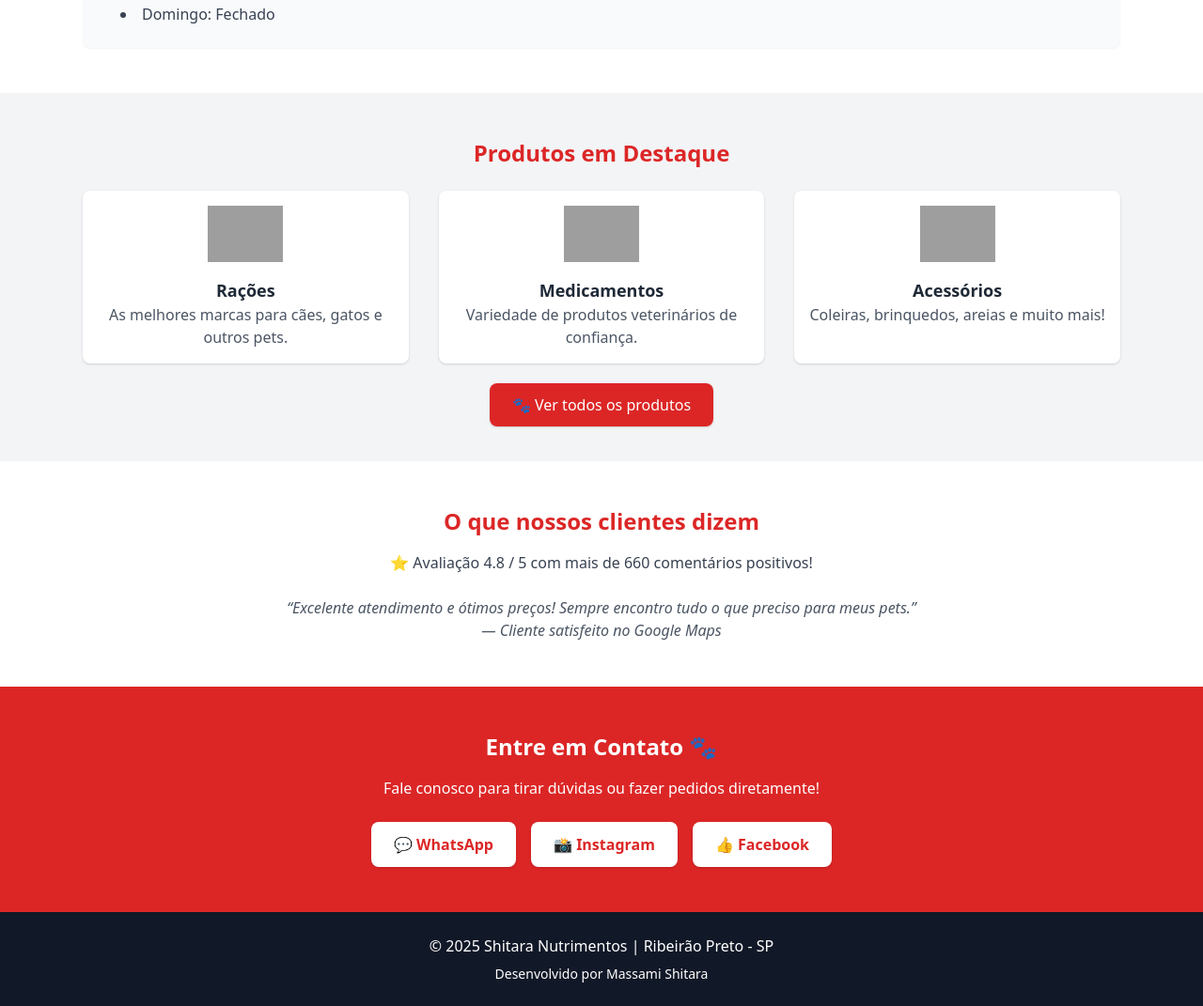
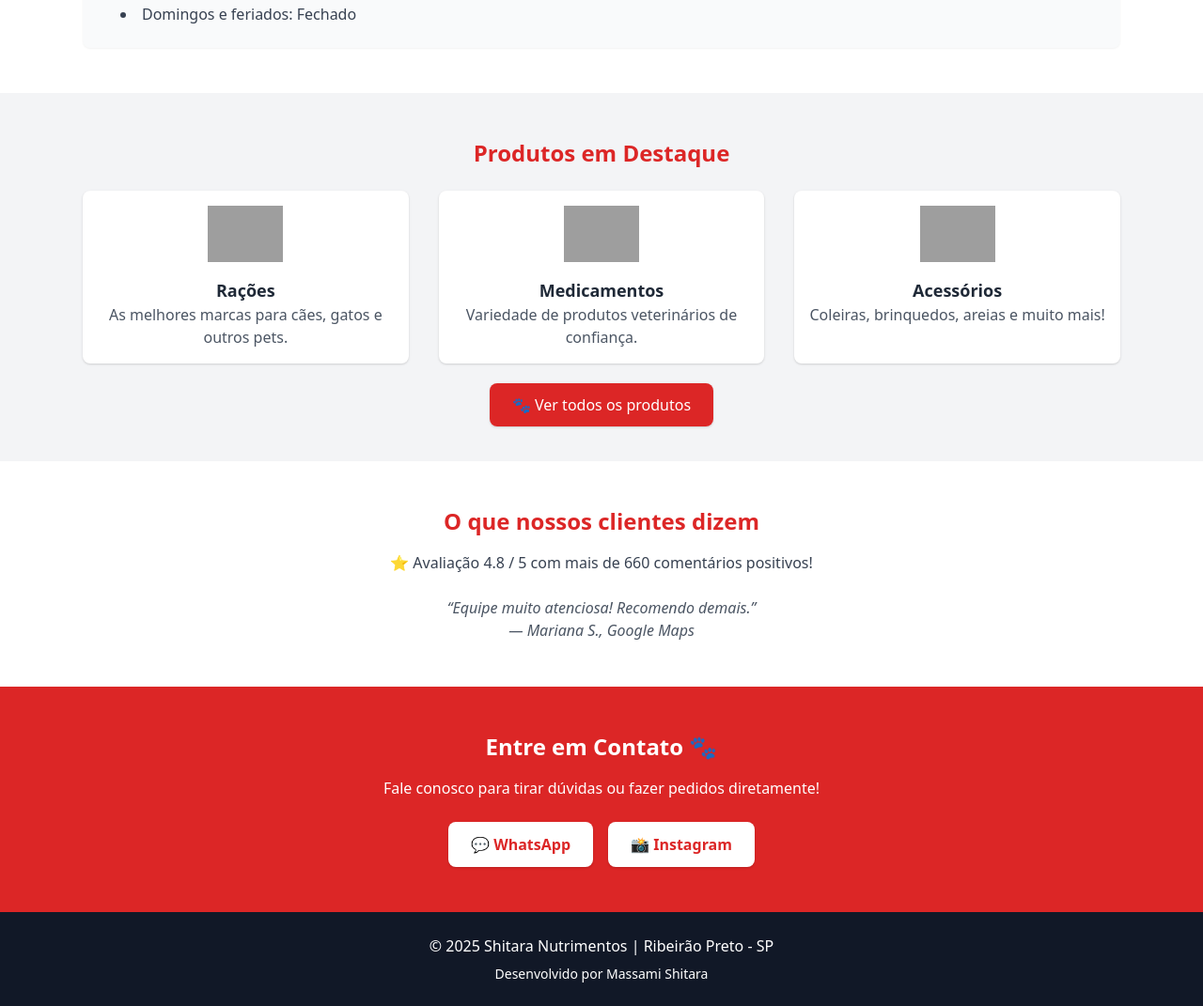
Before and after one commit to mslol21/shitara-pet, a plain HTML site: page index.html in a window 1280 px wide. Shown: the part 625-1696 px from the top of the page at 94% size. Drawn offline with nearby package versions, Linux system fonts and the light colour scheme; grey boxes are pictures that could not be loaded.

Commit message:
Update links and add customer reviews carousel

```diff
--- a/index.html
+++ b/index.html
@@ -28,7 +28,7 @@
       Rações, medicamentos e acessórios com o melhor preço e atendimento da cidade.
       Nota <strong>4.8 ⭐</strong> em mais de 660 avaliações no Google!
     </p>
-    <a href="https://shitarapetshop.lojavirtualnuvem.com.br/" target="_blank" class="inline-block mt-6 bg-red-600 text-white px-6 py-3 rounded-lg shadow hover:bg-red-700 transition">
+    <a href="https://www.ifood.com.br/delivery/ribeirao-preto-sp/shitara-pet-shop-jardim-anhanguera/71559bcc-3329-4b3b-a9e7-9d89870613db" target="_blank" class="inline-block mt-6 bg-red-600 text-white px-6 py-3 rounded-lg shadow hover:bg-red-700 transition">
       🛒 Visite nossa Loja Online
     </a>
   </section>
@@ -45,7 +45,7 @@
       <ul class="list-disc list-inside text-gray-700 ml-4">
         <li>Segunda a Sexta: 8h às 18h</li>
         <li>Sábado: 8h às 13h</li>
-        <li>Domingo: Fechado</li>
+        <li>Domingos e feriados: Fechado</li>
       </ul>
     </div>
   </section>
@@ -81,11 +81,41 @@
   <section id="avaliacoes" class="max-w-6xl mx-auto px-6 py-12 text-center">
     <h3 class="text-2xl font-bold text-red-600 mb-4">O que nossos clientes dizem</h3>
     <p class="text-gray-700 mb-6">⭐ Avaliação 4.8 / 5 com mais de 660 comentários positivos!</p>
-    <blockquote class="italic text-gray-600 max-w-3xl mx-auto">
-      “Excelente atendimento e ótimos preços! Sempre encontro tudo o que preciso para meus pets.”
-      <br>— Cliente satisfeito no Google Maps
-    </blockquote>
+
+    <!-- Container das avaliações -->
+    <div class="relative overflow-hidden">
+      <div id="carrossel" class="transition-transform duration-700 ease-in-out">
+        <!-- Avaliação 1 -->
+        <blockquote class="italic text-gray-600 max-w-3xl mx-auto">
+          “Excelente atendimento e ótimos preços! Sempre encontro tudo o que preciso para meus pets.”
+          <br>— Cliente satisfeito no Google Maps
+        </blockquote>
+        <!-- Avaliação 2 -->
+        <blockquote class="italic text-gray-600 max-w-3xl mx-auto hidden">
+          “Equipe muito atenciosa! Recomendo demais.”
+          <br>— Mariana S., Google Maps
+        </blockquote>
+        <!-- Avaliação 3 -->
+        <blockquote class="italic text-gray-600 max-w-3xl mx-auto hidden">
+          “Produtos de qualidade e entrega rápida!”
+          <br>— João P., Google Maps
+        </blockquote>
+      </div>
+    </div>
   </section>
+
+  <script>
+    const avaliacoes = document.querySelectorAll('#carrossel blockquote');
+    let indice = 0;
+
+    function mostrarProxima() {
+      avaliacoes[indice].classList.add('hidden');
+      indice = (indice + 1) % avaliacoes.length;
+      avaliacoes[indice].classList.remove('hidden');
+    }
+
+    setInterval(mostrarProxima, 4000); // troca a cada 4 segundos
+  </script>
 
   <section id="contato" class="bg-red-600 text-white py-12">
     <div class="max-w-6xl mx-auto px-6 text-center">
@@ -98,9 +128,6 @@
         <a href="https://www.instagram.com/shitara.petshop" target="_blank" class="bg-white text-red-600 font-semibold px-6 py-3 rounded-lg shadow hover:bg-gray-200 transition">
           📸 Instagram
         </a>
-        <a href="https://www.facebook.com/ShitaraPetStore" target="_blank" class="bg-white text-red-600 font-semibold px-6 py-3 rounded-lg shadow hover:bg-gray-200 transition">
-          👍 Facebook
-        </a>
       </div>
     </div>
   </section>
```
